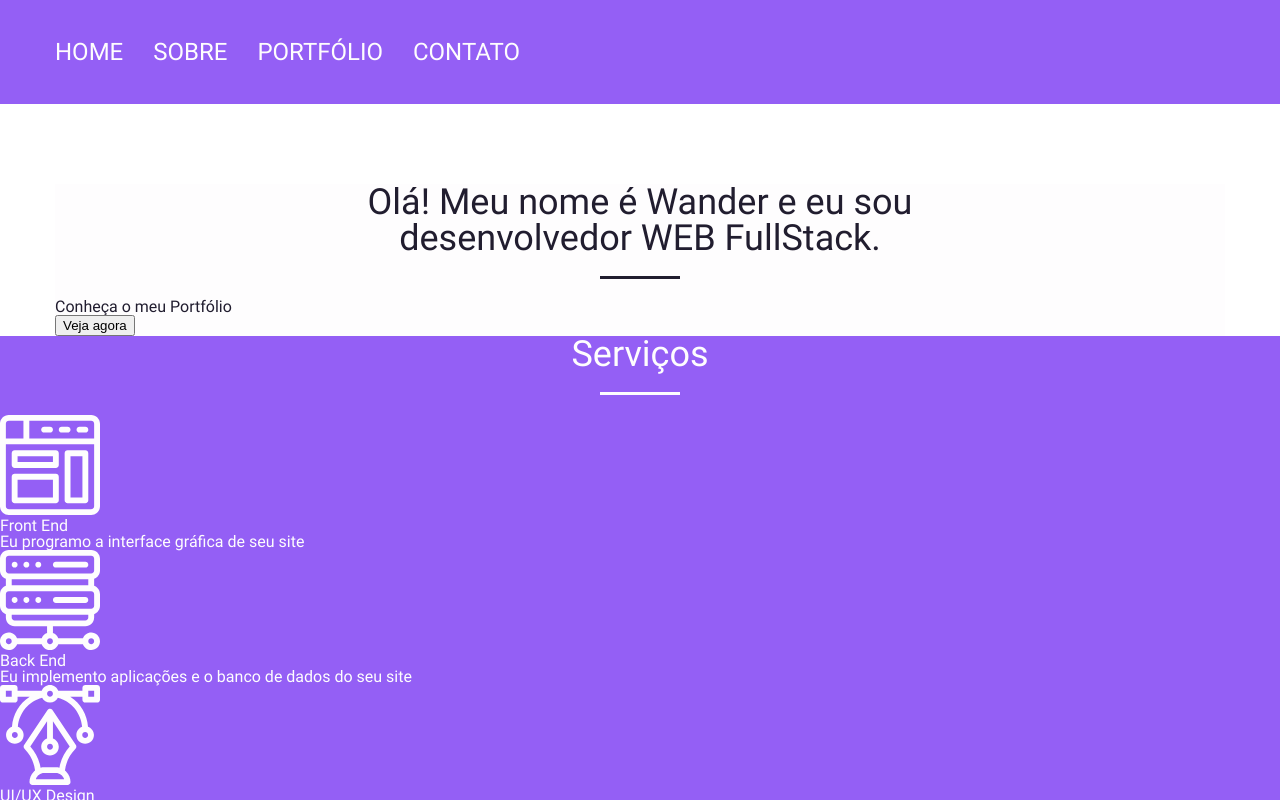
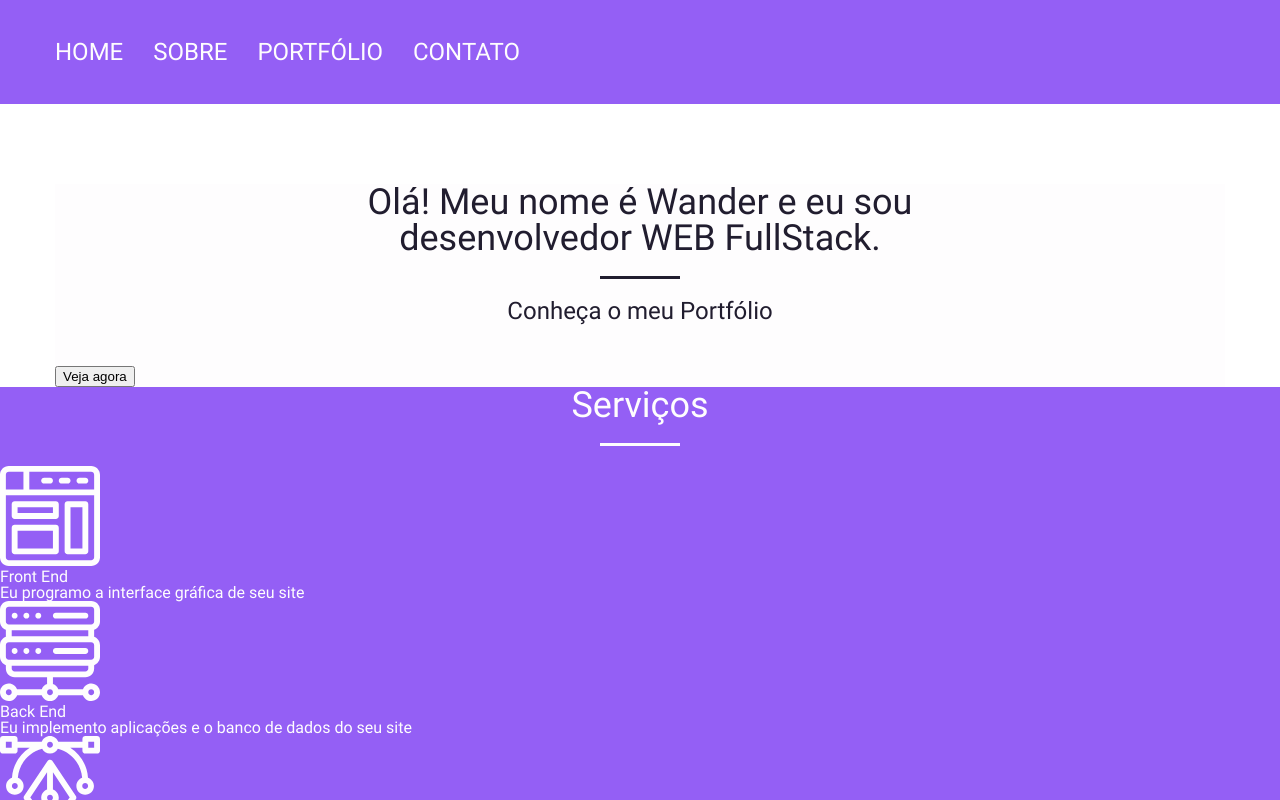
Before and after one commit to wander-junior/portfolio, a React (Create React App) app: page / in a window 1280 px wide. Shown: the top 800 px of the page. Built offline with nearby package versions, Linux system fonts and the light colour scheme.

Commit message:
Stylize Tittle component

```diff
--- a/src/components/Title/index.js
+++ b/src/components/Title/index.js
@@ -1,12 +1,12 @@
 import React from 'react';
 
-import { TitleWrapper, IntroTitle } from './title-styles';
+import { TitleWrapper, IntroTitle, CallToAction } from './title-styles';
 
 export default function Title() {
     return (
         <TitleWrapper>
             <IntroTitle>Olá! Meu nome é Wander e eu sou desenvolvedor WEB FullStack.</IntroTitle>
-            <h2>Conheça o meu Portfólio</h2>
+            <CallToAction>Conheça o meu Portfólio</CallToAction>
             <button>Veja agora</button>
         </TitleWrapper>
     )
--- a/src/components/Title/title-styles.js
+++ b/src/components/Title/title-styles.js
@@ -1,5 +1,5 @@
 import styled from 'styled-components';
-import { colors, containerConfigs } from '../../styles';
+import { colors, containerConfigs, typoSizes } from '../../styles';
 
 const TitleWrapper = styled.div`
     ${containerConfigs}
@@ -15,7 +15,13 @@ const IntroTitle = styled.h1`
     }
 `;
 
+const CallToAction = styled.h1`
+    font-size: ${typoSizes.medium};
+    margin: 0 auto;
+`;
+
 export {
     TitleWrapper,
-    IntroTitle
+    IntroTitle,
+    CallToAction
 }
```
Also changed, not shown: 1 other file (tests, documents, lock files or other folders).
